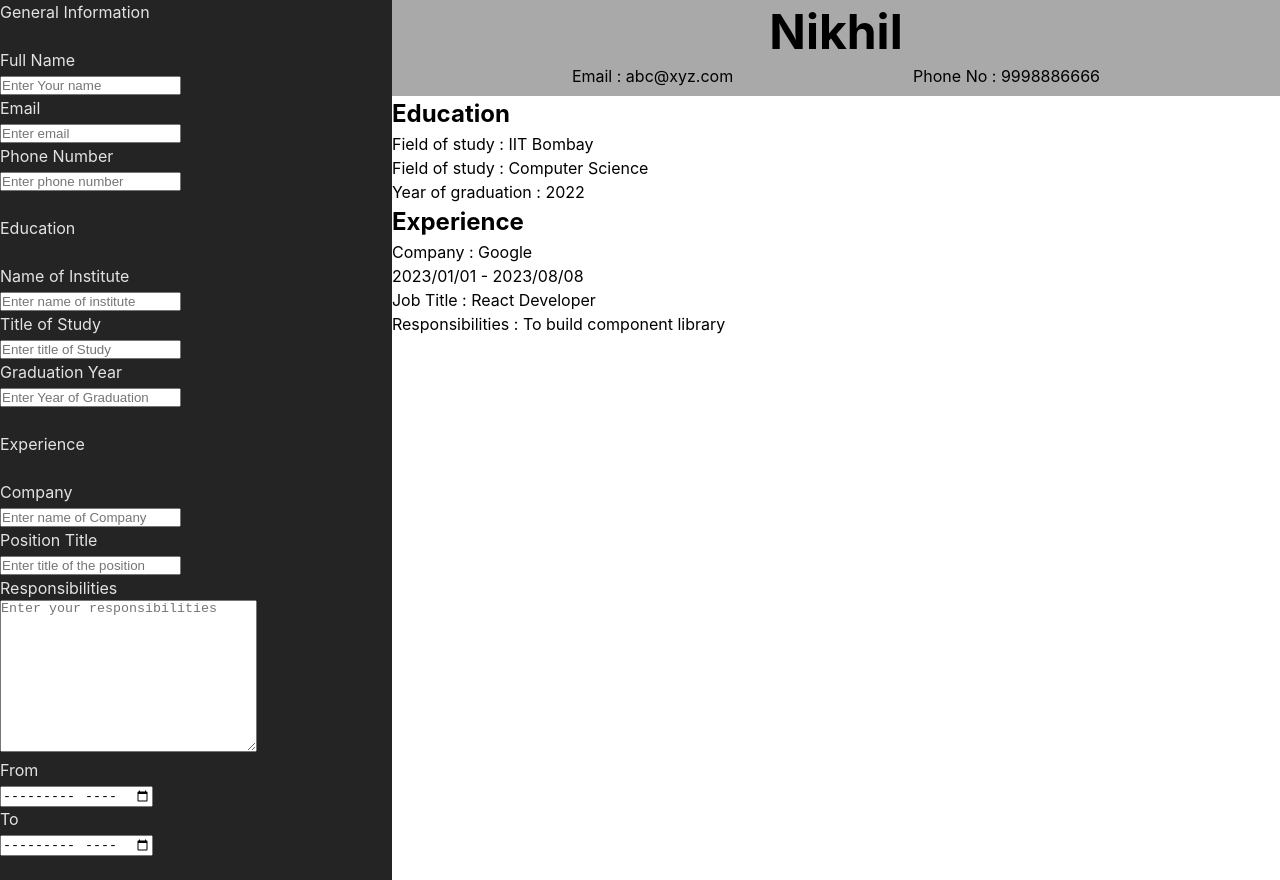
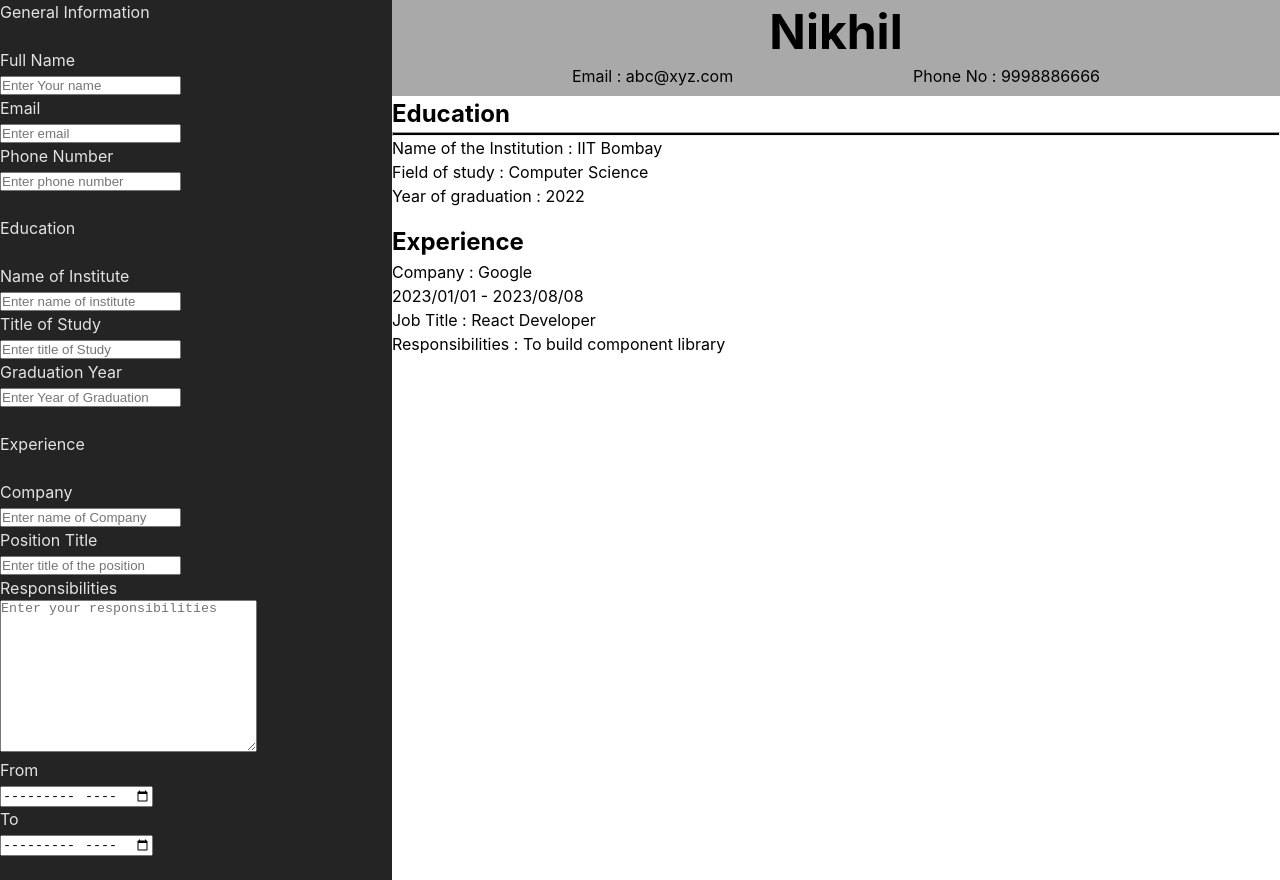
Before and after one commit to nikhil-tiwary61/cv-builder, a React (Vite) app: page / in a window 1280 px wide. Built offline with nearby package versions, Linux system fonts and the light colour scheme.

Commit message:
add style to Educarion.css

```diff
--- a/src/components/resume/Education.jsx
+++ b/src/components/resume/Education.jsx
@@ -1,12 +1,15 @@
+import "../../styles/Education.css";
+
 export default function Education({
   institute,
   fieldOfStudy,
   yearOfGraduation,
 }) {
   return (
-    <section>
+    <section className="resume-education">
       <h2>Education</h2>
-      <p>Field of study : {institute}</p>
+      <hr className="horizontal-line" />
+      <p>Name of the Institution : {institute}</p>
       <p>Field of study : {fieldOfStudy}</p>
       <p>Year of graduation : {yearOfGraduation}</p>
     </section>
--- /dev/null
+++ b/src/styles/Education.css
@@ -0,0 +1,8 @@
+.resume-education {
+  height: 8em;
+}
+
+.horizontal-line {
+  height: 0.1em;
+  background: black;
+}
```
